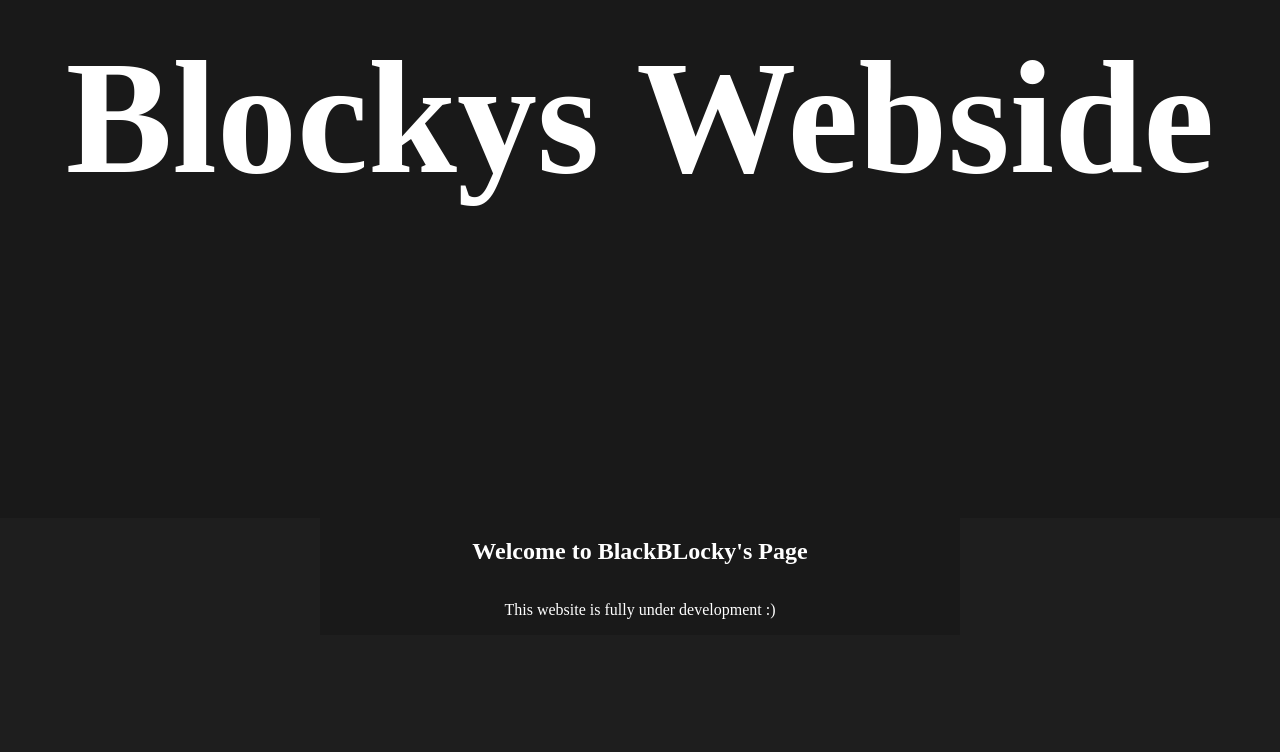
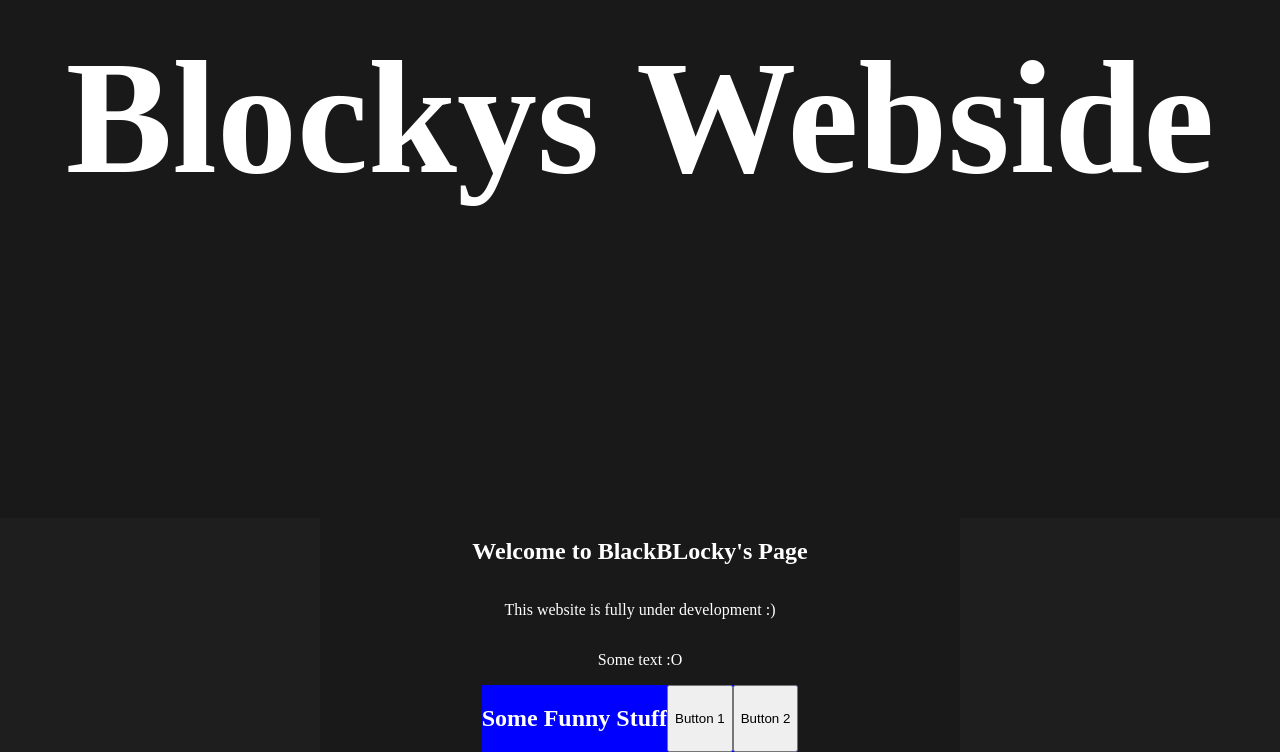
Before and after one commit to BlackBlocky/blockyserver_web, a plain HTML site: page static/index.html in a window 1280 px wide. Shown: the part 282-1034 px from the top of the page. Before the commit the page ends 917 px from the top, so only its background shows below. Drawn offline with Linux system fonts and the light colour scheme.

Commit message:
Did some tiny changes

```diff
--- a/static/index.html
+++ b/static/index.html
@@ -11,8 +11,15 @@
             <h1>Blockys Webside</h1>
         </div>
         <div class="main-content-div">
-            <h2 style="color: white;">Welcome to BlackBLocky's Page</h1>
-            <p style="color: white;">This website is fully under development :)</p>
+            <h2>Welcome to BlackBLocky's Page</h1>
+            <p>This website is fully under development :)</p>
+	    <p>Some text :O</p>
+
+	    <div class="buttons-div">
+		<h2>Some Funny Stuff</h2>
+		<button>Button 1</button>
+		<button>Button 2</button>
+	    </div>
         </div>
 
     </body>
--- a/static/styles.css
+++ b/static/styles.css
@@ -3,6 +3,7 @@ body {
     display: auto;
     justify-content: center;
     align-items: center;
+    color: white;
 
     margin: 0 0 0 0;
     border: 0 0 0 0;
@@ -36,6 +37,12 @@ body {
     justify-content: center;
 }
 
+.buttons-div {
+	background-color: rgba(0, 0, 255, 30);
+	display: flex;
+
+}
+
 h1 {
     border: 0 0 0 0;
     margin: 0 0 0 0;
```
